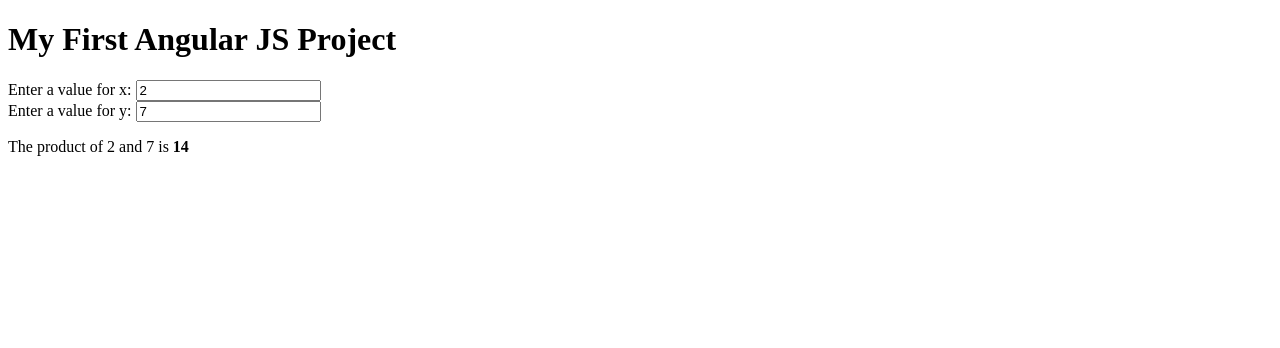
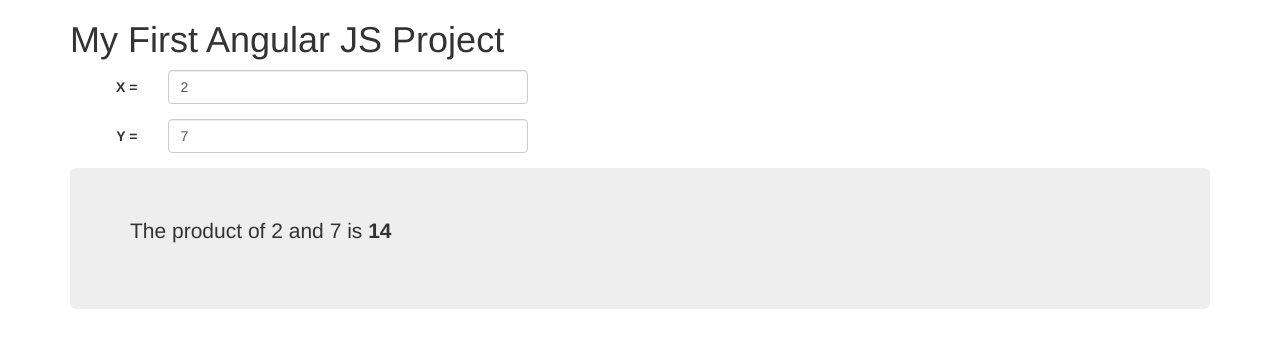
Before and after one commit to dontknow/myuiproject1, a plain HTML site: page index.html in a window 1280 px wide. Drawn offline with nearby package versions, Linux system fonts and the light colour scheme.

Commit message:
Bootstrap integrated

```diff
--- a/index.html
+++ b/index.html
@@ -1,15 +1,40 @@
 <!DOCTYPE html>
 <html>
 <head>
+    <meta name="viewport" content="width=device-width, initial-scale=1">
+    <!-- Latest compiled and minified CSS -->
+    <link rel="stylesheet" href="http://maxcdn.bootstrapcdn.com/bootstrap/3.3.5/css/bootstrap.min.css">
+
+    <!-- jQuery library -->
+    <script src="https://ajax.googleapis.com/ajax/libs/jquery/1.11.3/jquery.min.js"></script>
+
+    <!-- Latest compiled JavaScript -->
+    <script src="http://maxcdn.bootstrapcdn.com/bootstrap/3.3.5/js/bootstrap.min.js"></script>
+
+    <!-- Angular JS -->
     <script src="https://ajax.googleapis.com/ajax/libs/angularjs/1.4.3/angular.min.js"></script>
 </head>
-<body>
+<body class="container">
 	<h1>My First Angular JS Project</h1>
-    <div ng-app ng-init="x=2;y=7">
-        Enter a value for x: <input type="text" ng-model="x"></input>
-        <br />
-        Enter a value for y: <input type="text" ng-model="y"></input>
-        <p>The product of {{ x }} and {{ y }} is <b>{{ x * y }}</b></p>
-    </div>
+
+        <form role="form" class="form-horizontal" ng-app ng-init="x=2;y=7">
+            <div class="form-group">
+                <label for="x" class="control-label col-md-1">X = </label>
+                <div class="col-md-4">
+                    <input class="form-control" type="text" ng-model="x"></input>
+                </div>
+            </div>
+            <div class="form-group">
+                <label for="y" class="control-label col-md-1">Y = </label>
+                <div class="col-md-4">
+                    <input class="form-control" type="text" ng-model="y"></input>
+                </div>
+            </div>
+            <div class="jumbotron">
+                <p>The product of {{ x }} and {{ y }} is <b>{{ x * y }}</b></p>
+            </div>
+        </form>
+
+
 </body>
 </html>
```
